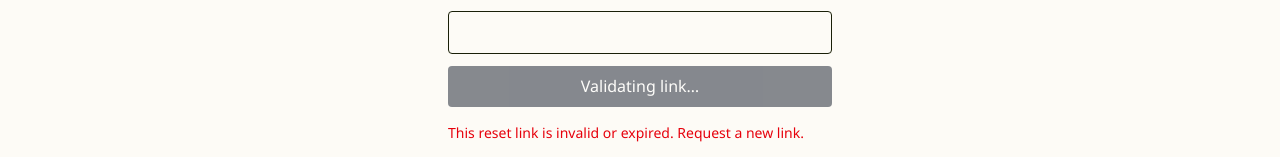
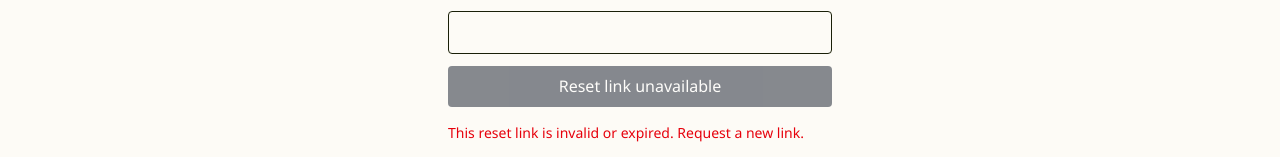
Before and after one commit to austinesparza/csulb-biotech-career-hub, a Next.js app: page /auth/update-password in a window 1280 px wide. Shown: the part 238-395 px from the top of the page. Built offline with nearby package versions, Linux system fonts and the light colour scheme; no server answers.

Commit message:
Clarify invalid recovery state

```diff
--- a/src/app/auth/update-password/page.tsx
+++ b/src/app/auth/update-password/page.tsx
@@ -118,7 +118,7 @@ export default function UpdatePasswordPage() {
           <input id="confirmation" name="confirmation" type="password" autoComplete="new-password"
             minLength={12} required disabled={!ready || pending} className="w-full rounded border px-3 py-2" />
           <button disabled={!ready || pending} className="w-full rounded bg-gray-900 px-4 py-2 text-white disabled:opacity-50">
-            {pending ? 'Updating…' : ready ? 'Update password' : 'Validating link…'}
+            {pending ? 'Updating…' : ready ? 'Update password' : error ? 'Reset link unavailable' : 'Validating link…'}
           </button>
         </form>
       )}
```
Also changed, not shown: 1 other file (tests, documents, lock files or other folders).
